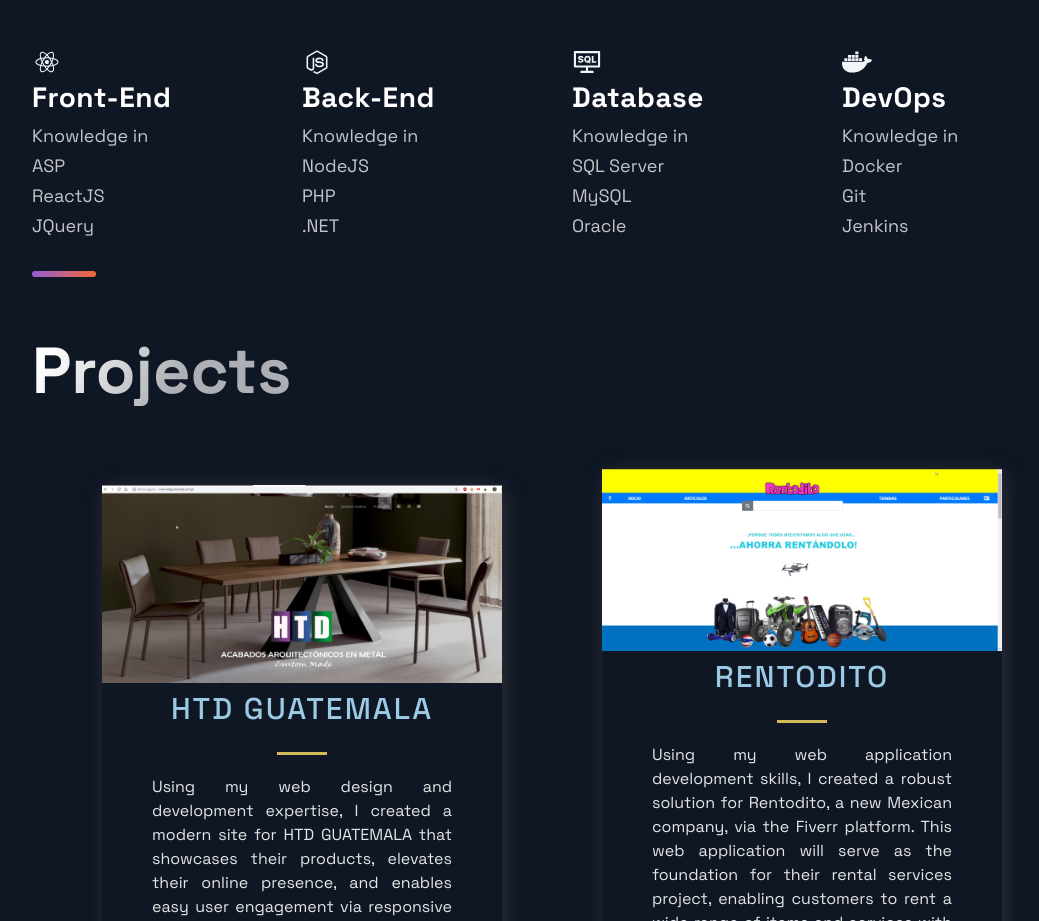
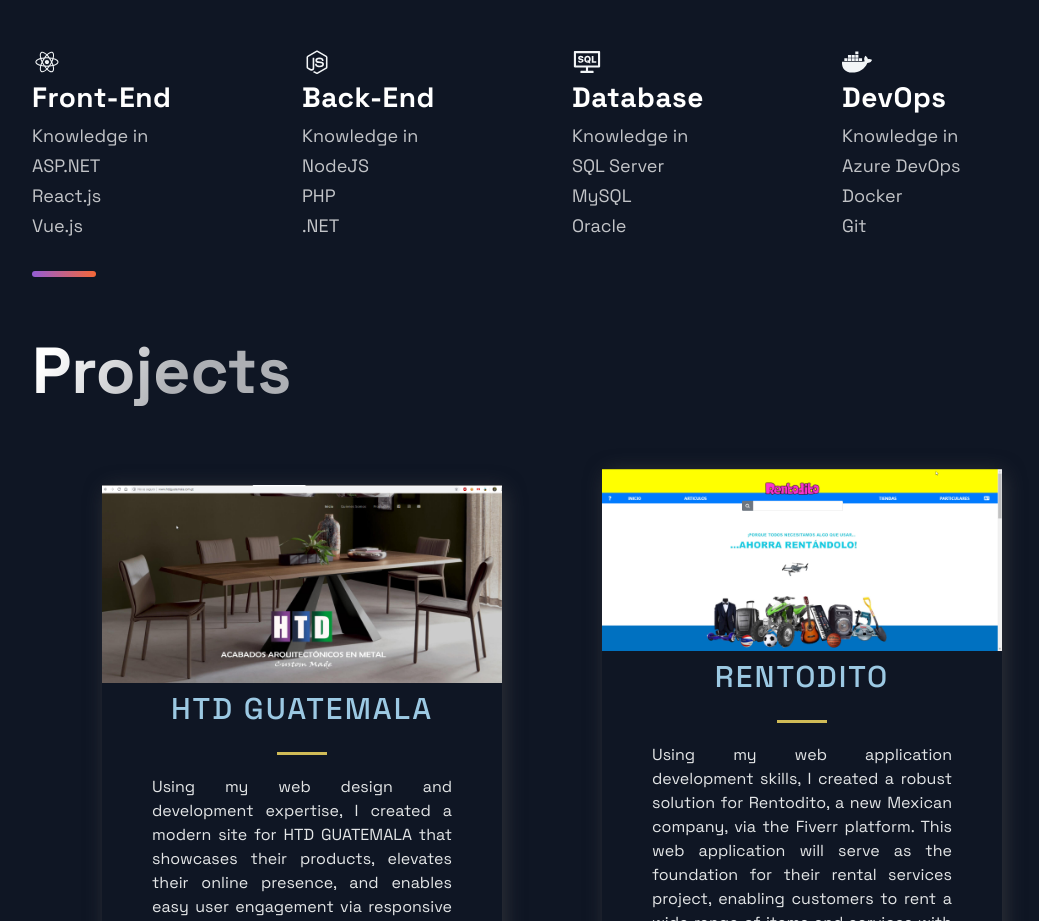
Before and after one commit to WernerOvalle/PortfolioWerner, a Next.js app: page / in a window 1280 px wide. Shown: the part 1400-2321 px from the top of the page, without its empty margins (88-1127 px from the left). Built offline with nearby package versions, Linux system fonts and the light colour scheme.

Commit message:
new skills

```diff
--- a/src/components/Technologies/Technologies.js
+++ b/src/components/Technologies/Technologies.js
@@ -38,9 +38,9 @@
           <ListTitle>Front-End</ListTitle>
           <ListParagraph>
             Knowledge in <br />
-            ASP <br />
-            ReactJS <br />
-            JQuery
+            ASP.NET<br />
+            React.js <br />
+            Vue.js
           </ListParagraph>
         </ListContainer>
       </ListItem>
@@ -80,9 +80,9 @@
           <ListTitle>DevOps</ListTitle>
           <ListParagraph>
             Knowledge in <br />
+            Azure DevOps <br />
             Docker <br />
-            Git <br />
-            Jenkins
+            Git
           </ListParagraph>
         </ListContainer>
       </ListItem>
```
Also changed, not shown: 4 other files (tests, documents, lock files or other folders).
